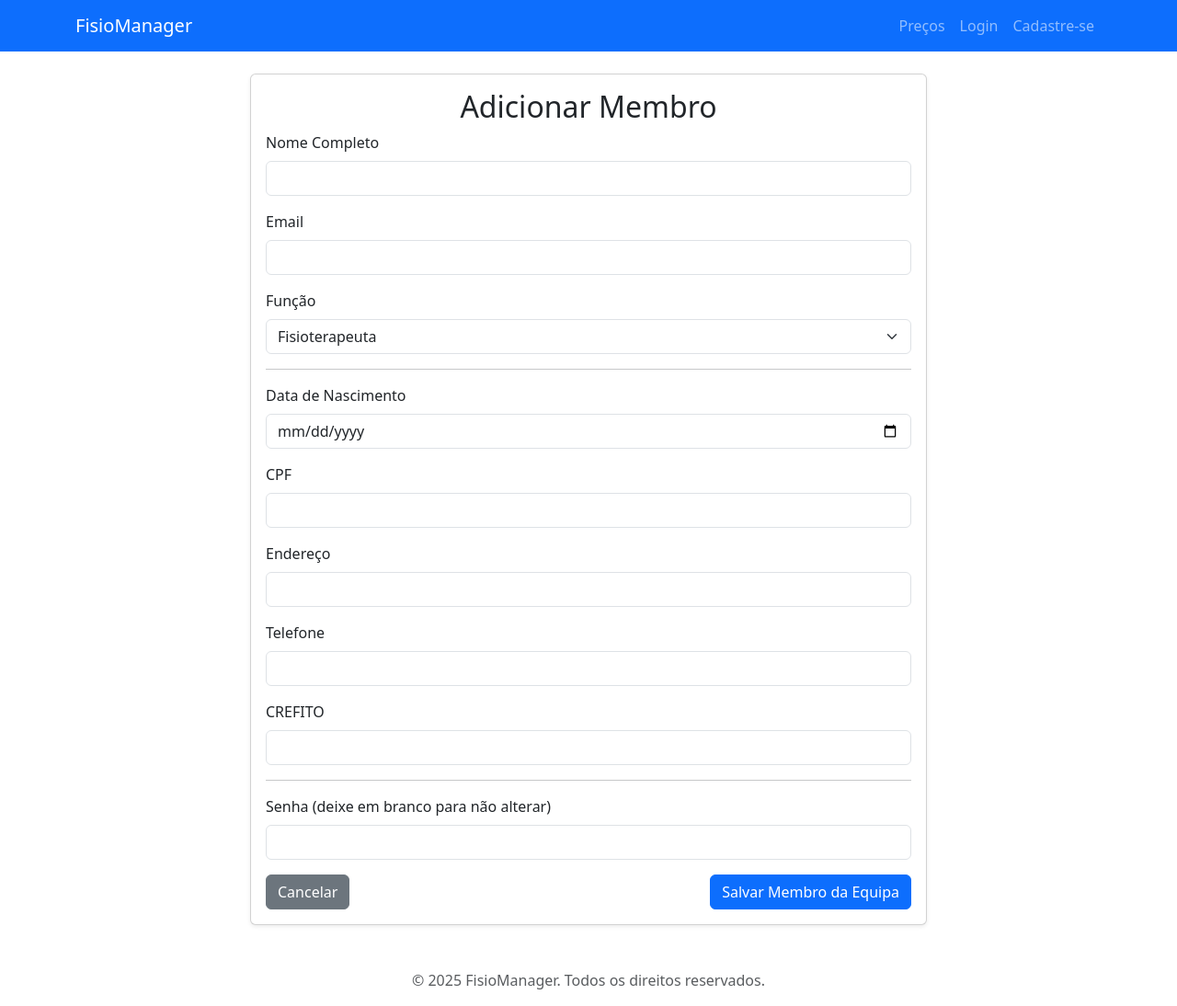
After one commit to alvarohs84/fisio-manager, a Flask app: page /staff/add in a window 1280 px wide. The commit adds this page. Shown: the whole page at 92% size. Run offline with Flask 3, Linux system fonts and the light colour scheme.

Commit message:
Feat: Implementa gestão de equipa

```diff
--- /dev/null
+++ b/templates/add_edit_staff.html
@@ -0,0 +1,58 @@
+{% extends "base.html" %}
+
+{% block content %}
+<div class="row justify-content-center">
+    <div class="col-md-8">
+        <div class="card shadow-sm">
+            <div class="card-body">
+                <h2 class="card-title text-center">{{ title }}</h2>
+                <form method="POST" action="" novalidate>
+                    {{ form.hidden_tag() }}
+                    <div class="mb-3">
+                        {{ form.name.label(class="form-label") }}
+                        {{ form.name(class="form-control") }}
+                    </div>
+                    <div class="mb-3">
+                        {{ form.email.label(class="form-label") }}
+                        {{ form.email(class="form-control") }}
+                    </div>
+                    <div class="mb-3">
+                        {{ form.role.label(class="form-label") }}
+                        {{ form.role(class="form-select") }}
+                    </div>
+                    <hr>
+                    <div class="mb-3">
+                        {{ form.date_of_birth.label(class="form-label") }}
+                        {{ form.date_of_birth(class="form-control") }}
+                    </div>
+                    <div class="mb-3">
+                        {{ form.cpf.label(class="form-label") }}
+                        {{ form.cpf(class="form-control") }}
+                    </div>
+                    <div class="mb-3">
+                        {{ form.address.label(class="form-label") }}
+                        {{ form.address(class="form-control") }}
+                    </div>
+                    <div class="mb-3">
+                        {{ form.phone.label(class="form-label") }}
+                        {{ form.phone(class="form-control") }}
+                    </div>
+                    <div class="mb-3">
+                        {{ form.crefito.label(class="form-label") }}
+                        {{ form.crefito(class="form-control") }}
+                    </div>
+                    <hr>
+                    <div class="mb-3">
+                        {{ form.password.label(class="form-label") }}
+                        {{ form.password(class="form-control") }}
+                    </div>
+                    <div class="d-flex justify-content-between">
+                        <a href="{{ url_for('list_staff') }}" class="btn btn-secondary">Cancelar</a>
+                        {{ form.submit(class="btn btn-primary") }}
+                    </div>
+                </form>
+            </div>
+        </div>
+    </div>
+</div>
+{% endblock %}
```
Also changed, not shown: templates/list_staff.html (line endings or trailing spaces).
